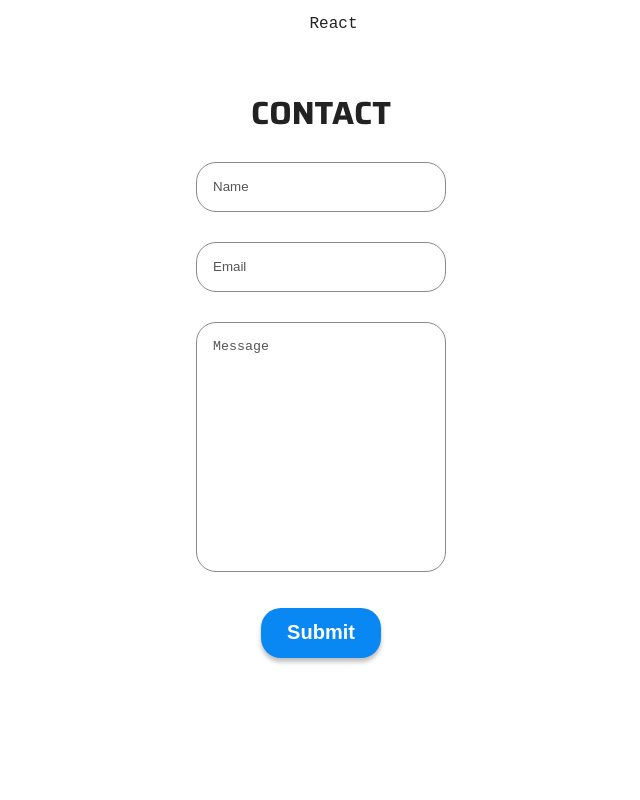
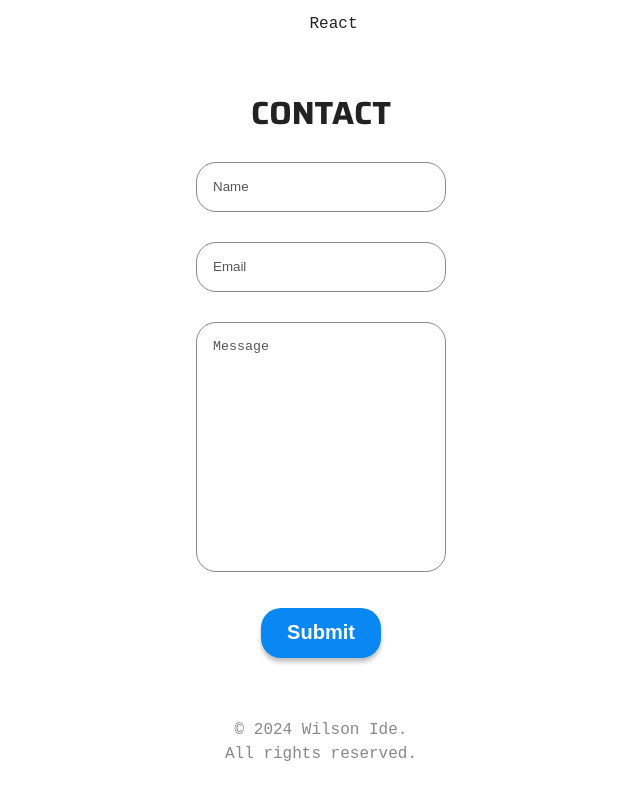
Before and after one commit to Wilsdawg1212/personal_website, a React (Vite) app: page / in a window 1280 px wide. Shown: the part 2327-3127 px from the top of the page, without its empty margins (319-959 px from the left). Before the commit the page ends 3045 px from the top, so only its background shows below. Built offline with nearby package versions, Linux system fonts and the light colour scheme.

Commit message:
Finished footer#

```diff
--- a/src/App.jsx
+++ b/src/App.jsx
@@ -3,6 +3,7 @@ import Hero from "./sections/Hero/Hero";
 import Projects from "./sections/Projects/Projects";
 import Skills from "./sections/Skills/Skills";
 import Contact from "./sections/Contact/Contact";
+import Footer from "./sections/Footer/Footer";
 
 
 function App() {
@@ -12,6 +13,7 @@ function App() {
       <Projects />
       <Skills />
       <Contact />
+      <Footer />
     </>
   );
 }
--- a/src/sections/Footer/Footer.jsx
+++ b/src/sections/Footer/Footer.jsx
@@ -1,11 +1,14 @@
-import styles from './FooterStyles.module.css';
+import styles from "./FooterStyles.module.css";
 
 function Footer() {
   return (
-    <section id='footer' className={styles.container}>
-        <p> &copy; </p>
+    <section id="footer" className={styles.container}>
+      <p>
+        &copy; 2024 Wilson Ide. <br />
+        All rights reserved.
+      </p>
     </section>
   );
 }
 
-export default Footer
+export default Footer;
--- a/src/sections/Footer/FooterStyles.module.css
+++ b/src/sections/Footer/FooterStyles.module.css
@@ -0,0 +1,8 @@
+.container {
+    text-align: center;
+
+    & p {
+        font-size: 16px;
+        color: var(--footer-text-color);
+    }
+}
```
